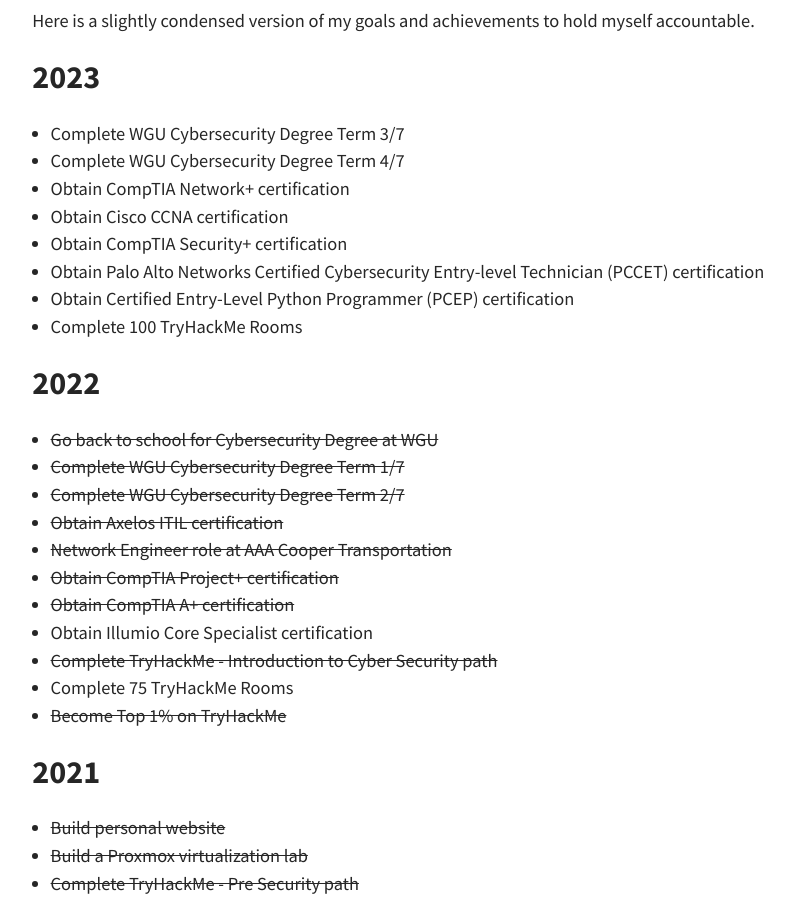
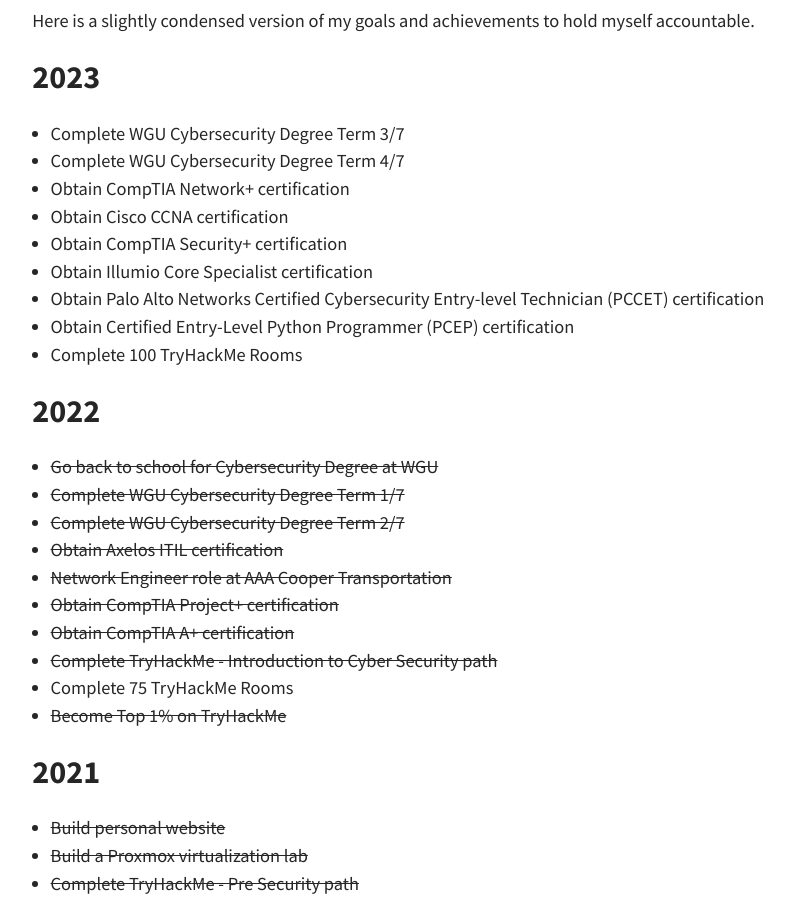
Before and after one commit to dadavidson/dadavidson.github.io, a Jekyll site: the page built from pages/goals.md, in a window 1280 px wide and 900 px high, scrolled down 293 px. Shown: the whole window, without its empty margins (83-877 px from the left). Built offline with Jekyll 4.4.1, drawn with Linux system fonts in a browser that asks for light colours; part of the change alters nothing that is shown.

```diff
--- a/pages/goals.md
+++ b/pages/goals.md
@@ -11,6 +11,7 @@ Here is a slightly condensed version of my goals and achievements to hold myself
 - Obtain CompTIA Network+ certification
 - Obtain Cisco CCNA certification
 - Obtain CompTIA Security+ certification
+- Obtain Illumio Core Specialist certification
 - Obtain Palo Alto Networks Certified Cybersecurity Entry-level Technician (PCCET) certification
 - Obtain Certified Entry-Level Python Programmer (PCEP) certification
 - Complete 100 TryHackMe Rooms
@@ -24,7 +25,7 @@ Here is a slightly condensed version of my goals and achievements to hold myself
 - ~~Network Engineer role at AAA Cooper Transportation~~
 - ~~Obtain CompTIA Project+ certification~~
 - ~~Obtain CompTIA A+ certification~~
-- Obtain Illumio Core Specialist certification
+
 - ~~Complete TryHackMe - Introduction to Cyber Security path~~
 - Complete 75 TryHackMe Rooms
 - ~~Become Top 1% on TryHackMe~~
```
